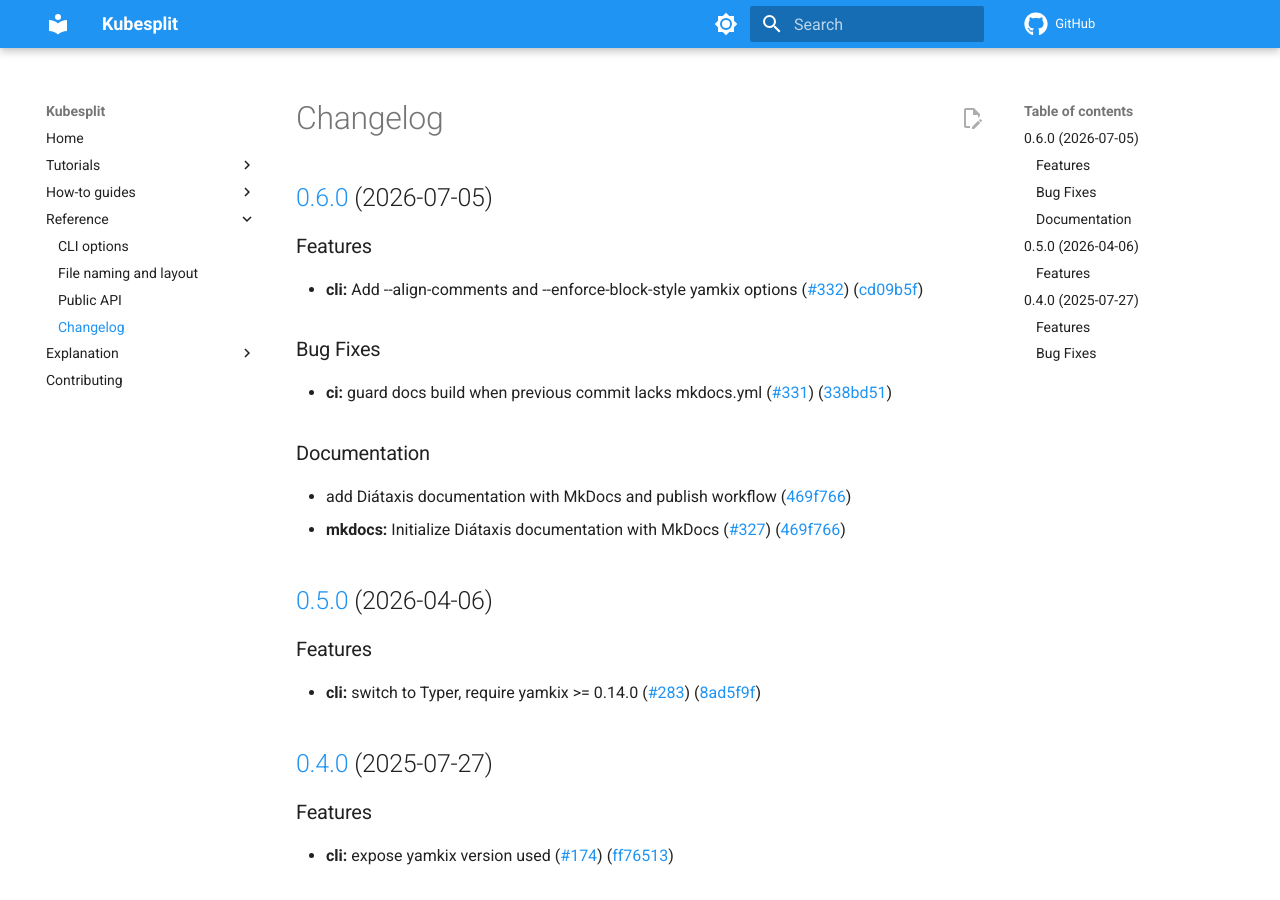
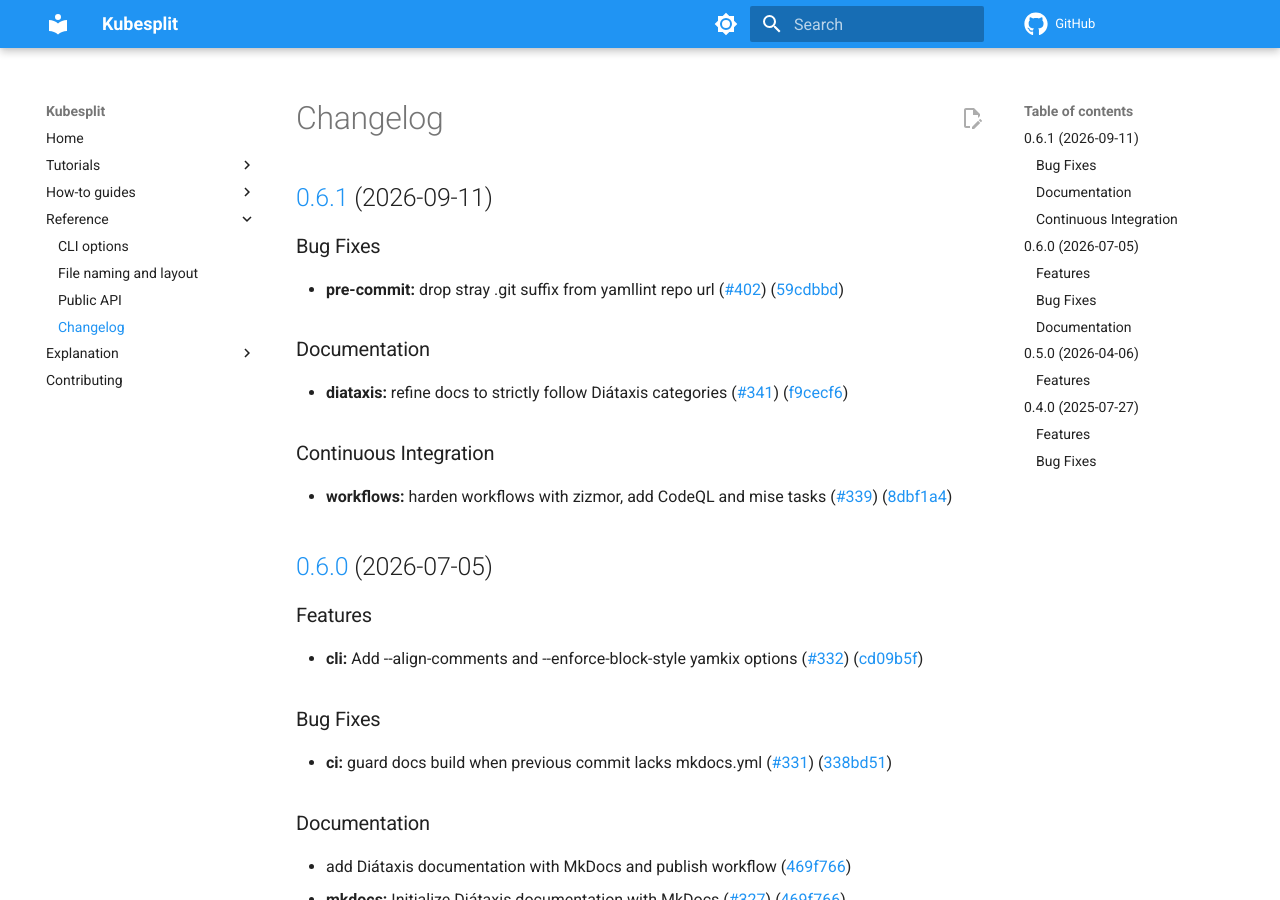
Before and after one commit to looztra/kubesplit, an MkDocs documentation site: the page built from docs/changelog.md, in a window 1280 px wide and 900 px high. Built offline with MkDocs 1.6.1 and Material for MkDocs 9.7.7, drawn with Linux system fonts in a browser that asks for light colours; comment, search, counter and statistics services are not loaded.

Commit message:
chore(main): release 0.6.1

```diff
--- a/docs/changelog.md
+++ b/docs/changelog.md
@@ -1,4 +1,21 @@
 # Changelog
+
+## [0.6.1](https://github.com/looztra/kubesplit/compare/v0.6.0...v0.6.1) (2026-09-11)
+
+
+### Bug Fixes
+
+* **pre-commit:** drop stray .git suffix from yamllint repo url ([#402](https://github.com/looztra/kubesplit/issues/402)) ([59cdbbd](https://github.com/looztra/kubesplit/commit/59cdbbd191cfdcc6585a5991b954cb0ece03359d))
+
+
+### Documentation
+
+* **diataxis:** refine docs to strictly follow Diátaxis categories ([#341](https://github.com/looztra/kubesplit/issues/341)) ([f9cecf6](https://github.com/looztra/kubesplit/commit/f9cecf6a6c680e06e7cd9b4dd2887685fc462d3d))
+
+
+### Continuous Integration
+
+* **workflows:** harden workflows with zizmor, add CodeQL and mise tasks ([#339](https://github.com/looztra/kubesplit/issues/339)) ([8dbf1a4](https://github.com/looztra/kubesplit/commit/8dbf1a496df2a9df98657ac29ef9c9d4070575e2))
 
 ## [0.6.0](https://github.com/looztra/kubesplit/compare/v0.5.0...v0.6.0) (2026-07-05)
 
--- a/version.txt
+++ b/version.txt
@@ -1 +1 @@
-0.6.0
+0.6.1
```
Also changed, not shown: .release-please-manifest.json.
